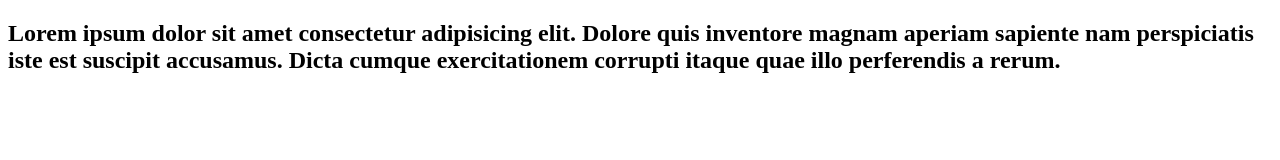
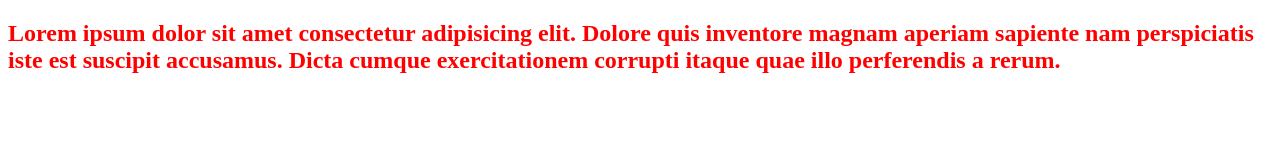
Before and after one commit to MDZAHIDHASAN2024/jahid-first, a plain HTML site: page index.html in a window 1280 px wide. Drawn offline with Linux system fonts and the light colour scheme.

Commit message:
third-cimmit

```diff
--- a/index.html
+++ b/index.html
@@ -4,6 +4,7 @@
     <meta charset="UTF-8" />
     <meta name="viewport" content="width=device-width, initial-scale=1.0" />
     <title>Document</title>
+    <link rel="stylesheet" href="style.css" />
   </head>
   <body>
     <h2>
--- a/style.css
+++ b/style.css
@@ -1 +1,3 @@
-# jahid-first
+h2 {
+  color: red;
+}
```
